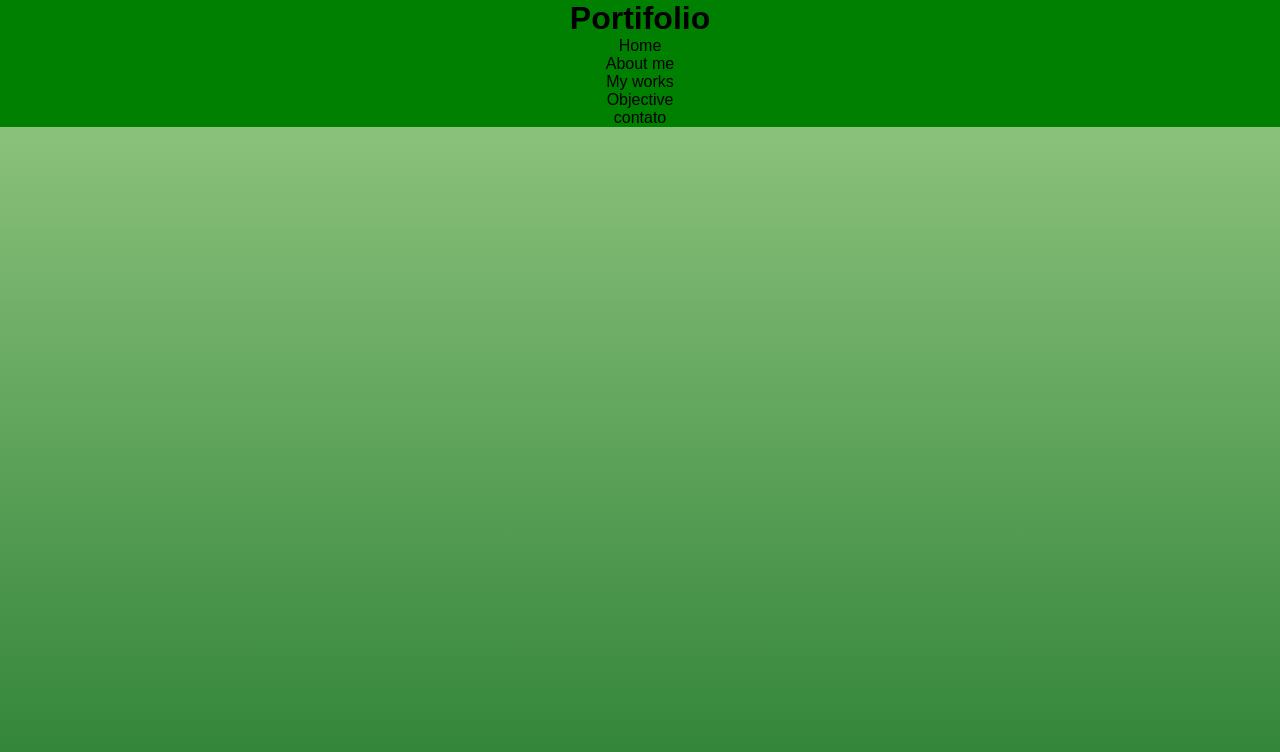
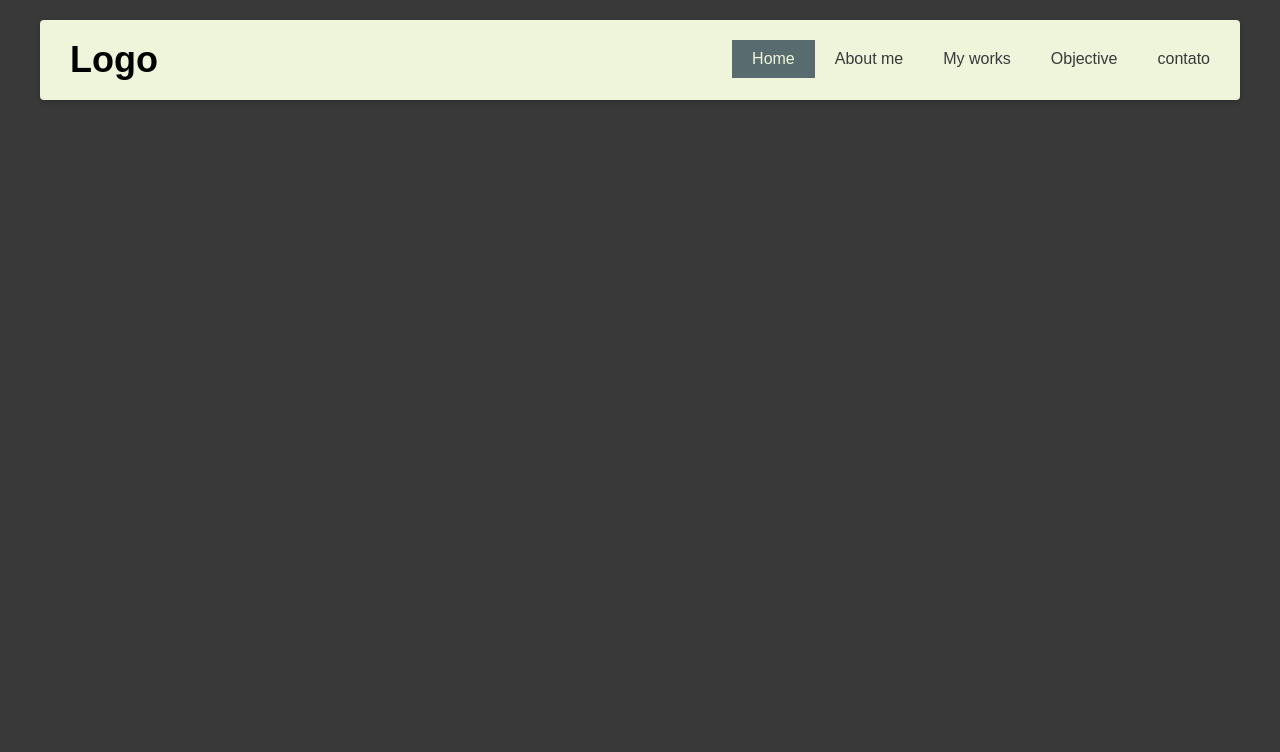
Before and after one commit to matheusf-lima/sign-up, a plain HTML site: page estilo/front-page.html in a window 1280 px wide. Drawn offline with Linux system fonts and the light colour scheme.

Commit message:
home oficial portifolio

```diff
--- a/estilo/estilo/stylefrontpage.css
+++ b/estilo/estilo/stylefrontpage.css
@@ -6,24 +6,82 @@
 }
 
 :root{
-    --fonte1: #7fbe64c4;
-    --fonte2: #52ca60e7;
-    --fonte3: #98CF9F;
-    --fonte4: #7ea082;
+    --fonte1: #FE5F55;
+    --fonte2: #EEF5DB;
+    --fonte3: #586b6e;
+    --fonte4: #39393A;
 }
 
 body {
-    background-image: linear-gradient(to bottom, var(--fonte1), #177421e7);
-    height: 100vh;
-    text-align: center;
-    justify-content: center;
-    align-items: center;
+    background-color: var(--fonte4);
     font-family: Arial, Helvetica, sans-serif;
-
 }
 
 header {
-    background-color: green;
-    margin: auto;
+    position: relative;
+    background-color: var(--fonte2);
+    margin: 20px auto;
+    max-width: 1200px;
+    padding: 10px;
+    box-sizing: border-box;
+    border-radius: 4px;
+    box-shadow: 0 2px 5px rgba(0, 0, 0, 0.2);
+}
 
+.logo {
+    color: black;
+    height: 60px;
+    font-size: 36px;
+    line-height: 60px;
+    padding: 0 20px;
+    text-align: center;
+    box-sizing: border-box;
+    float: left;
+    font-weight: 700;
+    text-decoration: none;
 }
+
+nav {
+    float: right;
+}
+
+.clearfix {
+    clear: both;
+}
+
+nav ul {
+    margin: 0;
+    padding: 0;
+    display: flex;
+}
+
+nav ul li {
+    list-style: none;
+}
+
+nav ul li a {
+    display: block;
+    margin: 10px 0;
+    padding: 10px 20px;
+    text-decoration: none;
+    color: var(--fonte4);
+}
+
+nav ul li a.active,
+nav ul li a:hover {
+    background-color: var(--fonte3);
+    color: var(--fonte2);
+    transition: 0.5;
+}
+
+@media (max-width: 1200px) {
+    header {
+        margin: 20px;
+    }
+}
+
+@media (max-width: 680px) {
+    header {
+        margin: 20px;
+    }
+}
--- a/estilo/front-page.html
+++ b/estilo/front-page.html
@@ -9,16 +9,18 @@
 </head>
 <body>
     <header>
-        <h1>Portifolio</h1>
+        <a href="#" class="logo">Logo</a>
+        <div class="menu-toggle"></div>
         <nav>
             <ul>
-                <li>Home</li>
-                <li>About me</li>
-                <li>My works</li>
-                <li>Objective</li>
-                <li>contato</li>
+                <li><a href="#" class="active">Home</a></li>
+                <li><a href="#">About me</a></li>
+                <li><a href="#">My works</a></li>
+                <li><a href="#">Objective</a></li>
+                <li><a href="#">contato</a></li>
             </ul>
         </nav>
+        <div class="clearfix"></div>
     </header>
     <main>
 
```
